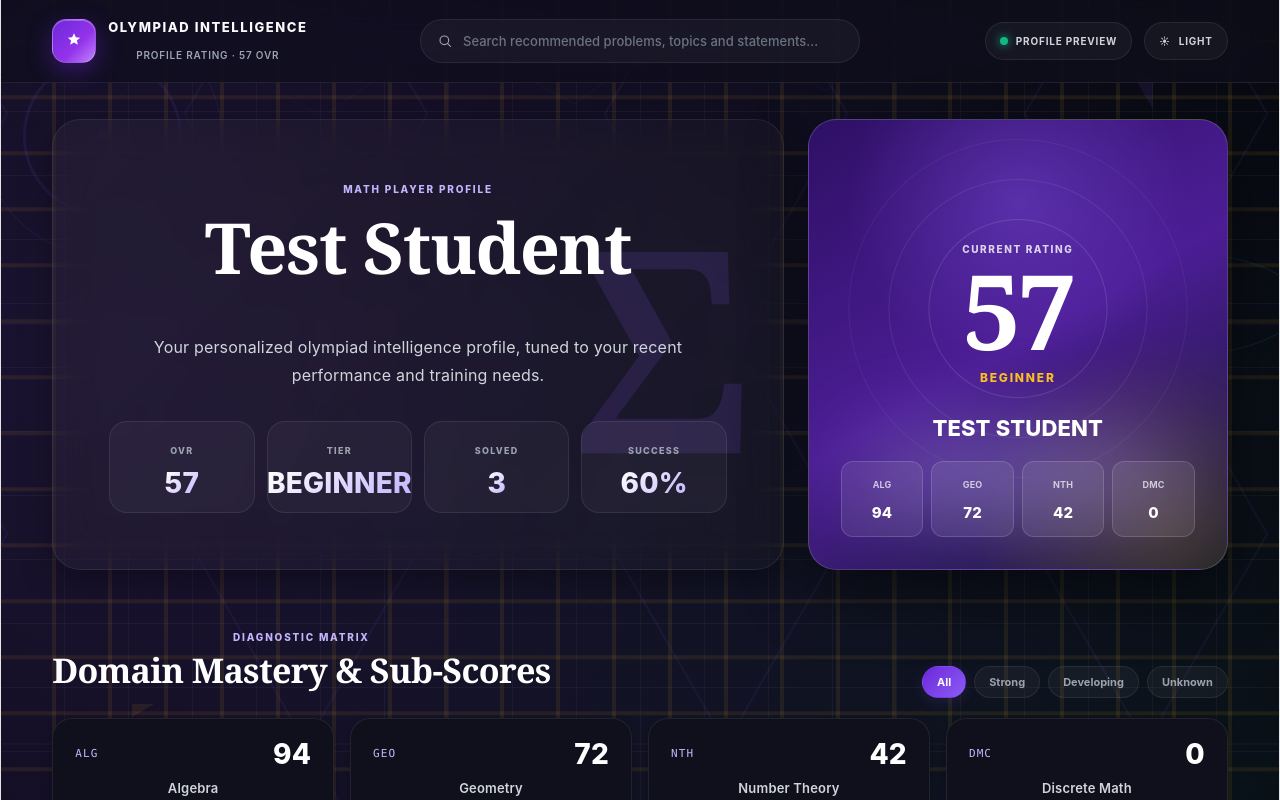
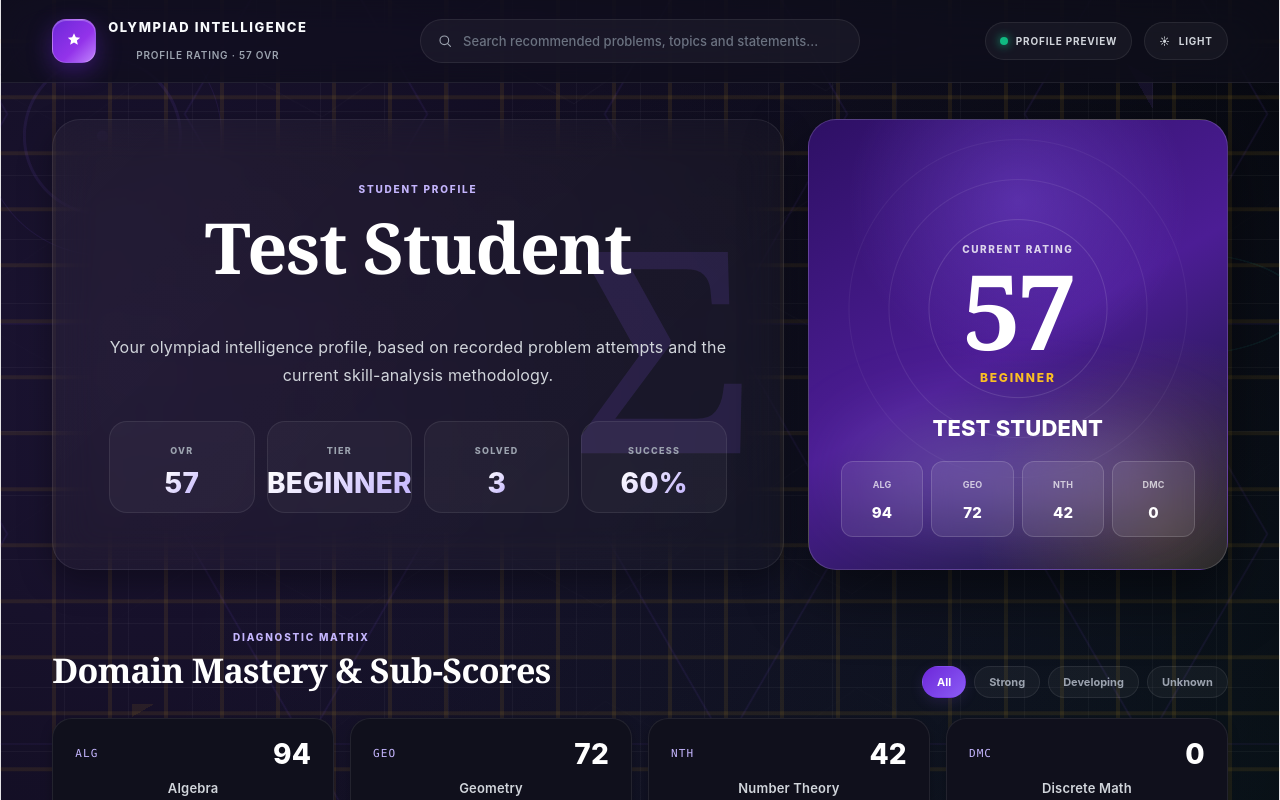
Before and after one commit to Omerking-AZE/Olympiad-Intelligence, a React (Vite) app in the folder web/: page / in a window 1280 px wide. Shown: the top 800 px of the page. Built offline with nearby package versions, Linux system fonts and the light colour scheme; a web font is replaced by a local one.

Commit message:
Label demo profile and clarify its data

```diff
--- a/web/src/components/HeroSection.tsx
+++ b/web/src/components/HeroSection.tsx
@@ -25,7 +25,7 @@ export default function HeroSection({
     <section className="oi-hero-section">
       <div className="oi-hero-copy">
         <span className="oi-eyebrow">
-          MATH PLAYER PROFILE
+          {student.is_demo ? "ILLUSTRATIVE DEMO PROFILE" : "STUDENT PROFILE"}
         </span>
 
         <h1>
@@ -33,10 +33,9 @@ export default function HeroSection({
         </h1>
 
         <p>
-          Your personalized olympiad
-          intelligence profile, tuned to
-          your recent performance and
-          training needs.
+          {student.is_demo
+            ? "This example dashboard uses simulated student records to demonstrate skill analysis and adaptive problem recommendations. It is not a live student account."
+            : "Your olympiad intelligence profile, based on recorded problem attempts and the current skill-analysis methodology."}
         </p>
 
         <div className="oi-hero-stats">
```
